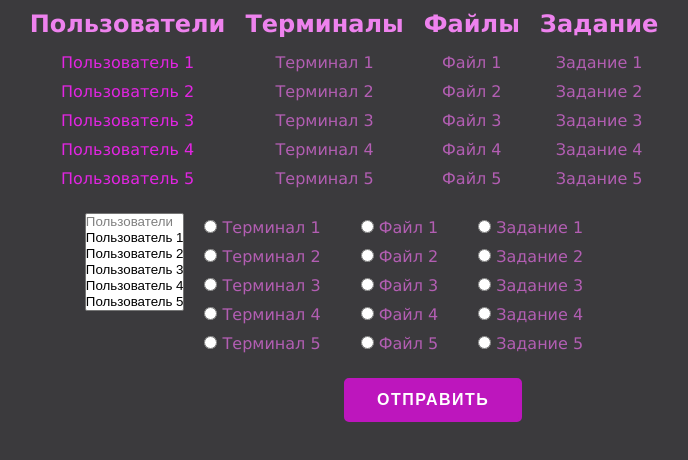
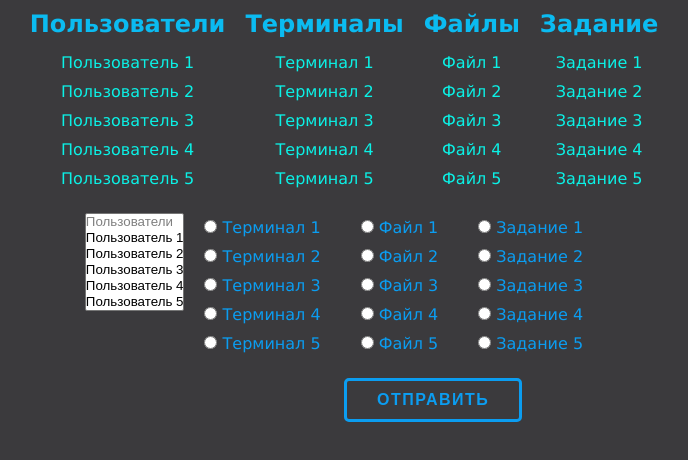
Before and after one commit to OlesYudin/OlesYudin.github.io, a plain HTML site: page LabWorks/KSZI/Adept-50 LW1/index.html in a window 1280 px wide. Shown: the whole page, without its empty margins (296-984 px from the left). Drawn offline with nearby package versions, Linux system fonts and the light colour scheme.

Commit message:
Update style.css

```diff
--- a/LabWorks/KSZI/Adept-50 LW1/css/style.css
+++ b/LabWorks/KSZI/Adept-50 LW1/css/style.css
@@ -2,6 +2,7 @@
     margin: 0;
     padding: 0;
 }
+
 body {
     font-family: Verdana;
     background: #3b3a3d;
@@ -10,7 +11,7 @@ a {
     text-decoration: none;
 }
 h2 {
-    color: #ee82ee;
+    color: #0bbbf1;
     margin: 10px;
 }
 .wrap {
@@ -19,14 +20,14 @@ h2 {
     justify-content: center;
 }
 .user a {
-    color: #e225e2;
+    color: #0bf1e6;
 }
 .user .active,
 .terminal.active,
 .file.active,
 .job.active {
     transition: ease-in-out .1s;
-    background: #cf4dcf;
+    background: #3ec2ffc5;
     color: #fff;
 }
 .wrap ul {
@@ -36,7 +37,7 @@ h2 {
 .wrap li {
     list-style: none;
     padding: 5px 0;
-    color: #b35eb3;
+    color: #0bf1e6;
 }
 form {
     margin-top: 20px;
@@ -55,7 +56,7 @@ form {
 .chose-terminal .terminal-wrap,
 .chose-file .file-wrap,
 .chose-job .job-wrap {
-    color: #b35eb3;
+    color: #0b9df1;
     padding: 5px 0;
 }
 .btn {
@@ -67,9 +68,9 @@ form {
     font-weight: 700;
     outline: none;
     padding: 10px 30px;
-    color: #fff;
-    background: #bd16bd;
-    border: 3px solid #bd16bd;
+    color: #0b9df1;
+    background: #3b3a3d;
+    border: 3px solid #0b9df1;
     border-radius: 5px;
 }
 .btn input {
```
